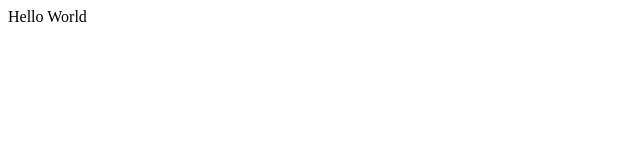
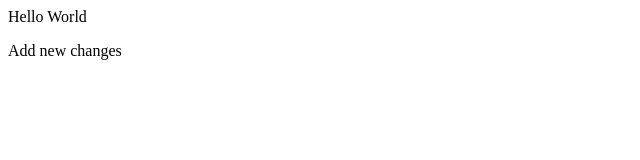
Before and after one commit to arit-pal/aritpal-demo, a plain HTML site: page index.html in a window 1280 px wide. Shown: the whole page, without its empty margins (0-640 px from the left). Drawn offline with Linux system fonts and the light colour scheme.

Commit message:
Added new changes

```diff
--- a/index.html
+++ b/index.html
@@ -1 +1,2 @@
 <p>Hello World</p>
+<p>Add new changes</p>
```
Also changed, not shown: 1 other file.
